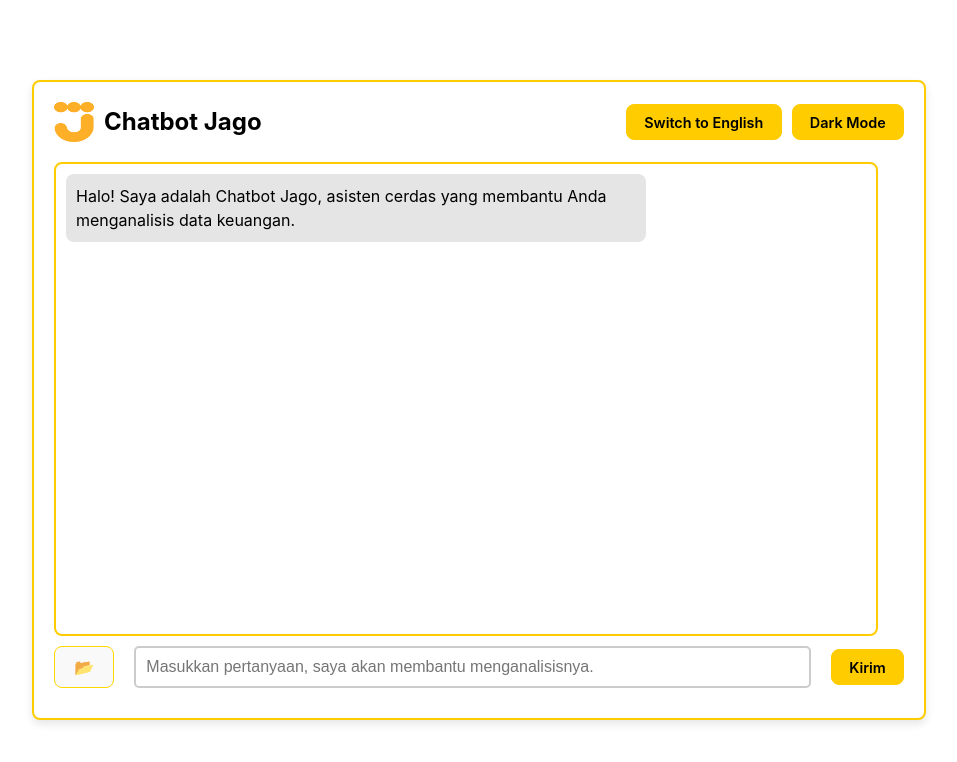
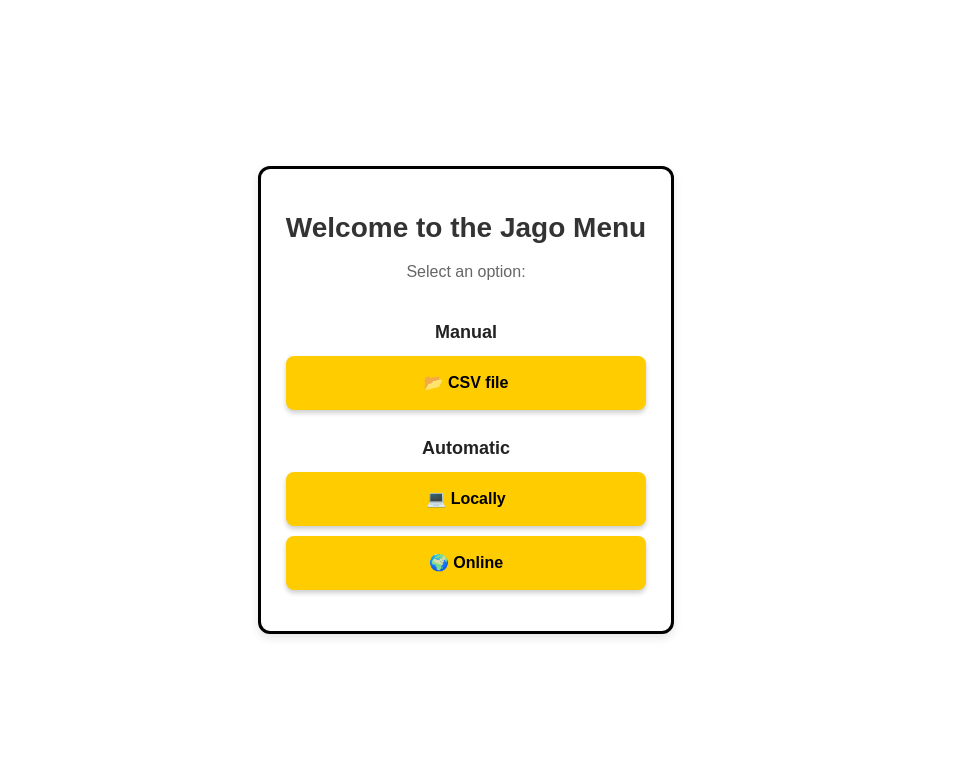
Before and after one commit to AdyatamaMH/chatbot, a React (Vite) app in the folder Frontend/: page / in a window 1280 px wide. Shown: the top 762 px of the page, without its empty margins (174-1131 px from the left). Built offline with nearby package versions, Linux system fonts and the light colour scheme.

Commit message:
FrontEnd Update Adding Pages

```diff
--- a/Frontend/package.json
+++ b/Frontend/package.json
@@ -14,7 +14,8 @@
     "i18next": "^24.2.2",
     "react": "^18.3.1",
     "react-dom": "^18.3.1",
-    "react-i18next": "^15.4.1"
+    "react-i18next": "^15.4.1",
+    "react-router-dom": "^7.3.0"
   },
   "devDependencies": {
     "@eslint/js": "^9.15.0",
--- a/Frontend/src/App.jsx
+++ b/Frontend/src/App.jsx
@@ -1,11 +1,16 @@
-import React from 'react';
-import Chatbot from './ChatbotResponse';
+import React from "react";
+import { BrowserRouter as Router, Routes, Route } from "react-router-dom";
+import Menu from "./Menu";
+import Chatbot from "./ChatbotResponse";
 
 function App() {
     return (
-        <div className="App">
-            <Chatbot />
-        </div>
+        <Router>
+            <Routes>
+                <Route path="/" element={<Menu />} />
+                <Route path="/chatbot" element={<Chatbot />} />
+            </Routes>
+        </Router>
     );
 }
 
--- a/Frontend/src/ChatbotResponse.jsx
+++ b/Frontend/src/ChatbotResponse.jsx
@@ -1,4 +1,5 @@
 import React, { useState, useEffect } from "react";
+import { Link } from "react-router-dom";
 import axios from "axios";
 import { useTranslation } from "react-i18next";
 import './styles/base.css';
@@ -99,6 +100,11 @@ const Chatbot = () => {
         </div>
       </div>
 
+      {/* Back to Menu Button */}
+      <div className="menu-back">
+        <Link to="/" className="button">{t("backToMenu")}</Link>
+      </div>
+
       {/* Chatbox Section */}
       <div className="chatbox">
         {messages.map((msg, index) => (
@@ -147,7 +153,6 @@ const Chatbot = () => {
           </button>
         </div>
 
-
         <input
           type="text"
           placeholder={t("placeholder")}
--- /dev/null
+++ b/Frontend/src/Menu.jsx
@@ -0,0 +1,29 @@
+import React from "react";
+import { Link } from "react-router-dom";
+import './styles/menu.css';
+
+const Menu = () => {
+  return (
+    <div className="menu-container">
+      <h1>Welcome to the Jago Menu</h1>
+      <p>Select an option:</p>
+      <ul>
+        <li>
+          <strong>Manual</strong>
+          <ul>
+            <li><Link className="menu-button" to="/chatbot">📂 CSV file</Link></li>
+          </ul>
+        </li>
+        <li>
+          <strong>Automatic</strong>
+          <ul>
+            <li><Link className="menu-button" to="/chatbot/automatic/local">💻 Locally</Link></li>
+            <li><Link className="menu-button" to="/chatbot/automatic/online">🌍 Online</Link></li>
+          </ul>
+        </li>
+      </ul>
+    </div>
+  );
+};
+
+export default Menu;
--- a/Frontend/src/locales/en.json
+++ b/Frontend/src/locales/en.json
@@ -8,6 +8,6 @@
     "uploadSuccessMessage": "File uploaded and indexed successfully!",
     "uploadErrorMessage": "Failed to upload and process the file.",
     "loadingMessage": "Processing...",
-    "chatbotTitle"  : "Jago Chatbot"
-
+    "chatbotTitle"  : "Jago Chatbot",
+    "backToMenu": "Back to Menu"
   }
--- a/Frontend/src/locales/id.json
+++ b/Frontend/src/locales/id.json
@@ -8,5 +8,7 @@
   "uploadSuccessMessage": "File berhasil diunggah dan diindeks!",
   "uploadErrorMessage": "Gagal mengunggah dan memproses file.",
   "loadingMessage": "Sedang diproses...",
-  "chatbotTitle": "Chatbot Jago"
+  "chatbotTitle": "Chatbot Jago",
+  "backToMenu": "Kembali ke Menu"
+
 }
--- a/Frontend/src/styles/buttons.css
+++ b/Frontend/src/styles/buttons.css
@@ -19,3 +19,14 @@
   background-color: var(--button-hover);
   box-shadow: 0 4px 8px rgba(0, 0, 0, 0.3);
 }
+
+.menu-back {
+  position: absolute;
+  top: 10px;
+  left: 10px;
+  z-index: 10;
+}
+
+.chatbox {
+  margin-top: 50px;
+}
--- /dev/null
+++ b/Frontend/src/styles/menu.css
@@ -0,0 +1,60 @@
+
+.menu-container {
+    font-family: 'Poppins', sans-serif;
+    background-color: white;
+    max-width: 400px;
+    margin: 50px auto;
+    padding: 25px;
+    border-radius: 12px;
+    border: 3px solid black;
+    box-shadow: 0px 4px 10px rgba(0, 0, 0, 0.1);
+    text-align: center;
+  }
+
+  .menu-container h1 {
+    font-size: 28px;
+    font-weight: 600;
+    color: #333;
+    margin-bottom: 15px;
+  }
+
+  .menu-container p {
+    font-size: 16px;
+    color: #666;
+    margin-bottom: 20px;
+  }
+
+  .menu-container ul {
+    list-style-type: none;
+    padding: 0;
+  }
+
+  .menu-container li {
+    margin: 10px 0;
+  }
+
+  .menu-container strong {
+    font-size: 18px;
+    color: #222;
+    margin-top: 15px;
+    display: inline-block;
+  }
+
+  .menu-button {
+    display: block;
+    width: auto;
+    padding: 15px;
+    background-color: #ffcc00;
+    color: black;
+    font-weight: bold;
+    border-radius: 8px;
+    text-decoration: none;
+    box-shadow: 0px 3px 5px rgba(0, 0, 0, 0.2);
+    transition: all 0.3s ease-in-out;
+    margin: 8px 0;
+  }
+
+  .menu-button:hover {
+    background-color: #ffdb4d;
+    transform: translateY(-2px);
+  }
```
Also changed, not shown: 1 other file (tests, documents, lock files or other folders). Lines whose indentation alone changed are shown as unchanged.
